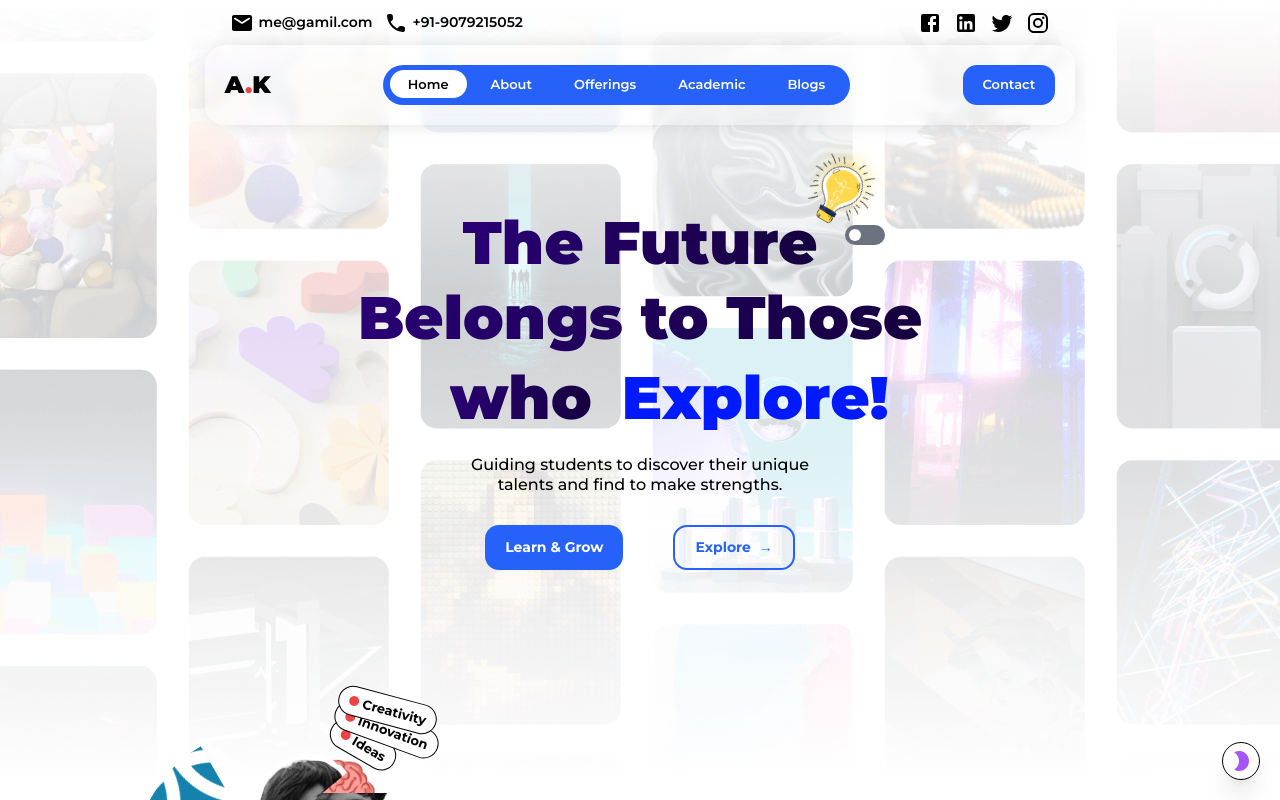
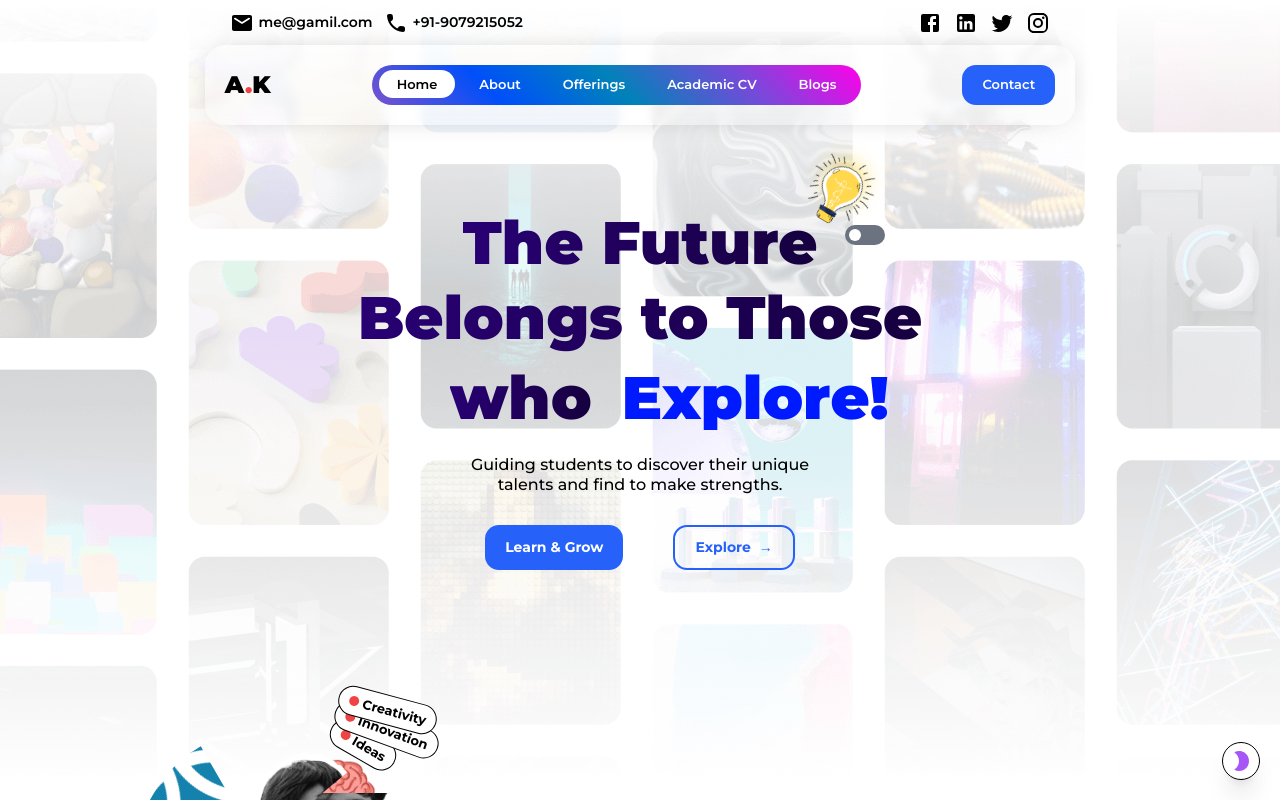
Before and after one commit to Prashant-S29/Akshat-Portfolio, a Next.js app: page / in a window 1280 px wide. Shown: the top 800 px of the page. Built offline with nearby package versions, Linux system fonts and the light colour scheme.

Commit message:
navbar background color changed

```diff
--- a/app/globals.css
+++ b/app/globals.css
@@ -44,7 +44,7 @@ html {
     45deg,
     #7953cd,
     #004ffa,
-    #0190cd,
+    #0182b9,
     #764ada,
     #ff00ea
   );
--- a/clientComponents/navbarMenuDesktop.tsx
+++ b/clientComponents/navbarMenuDesktop.tsx
@@ -16,7 +16,7 @@ const NAVBAR_MENU_D = () => {
     <>
       <div className="flex items-center">
         <div>
-          <ul className="flex gap-[6px] text-[13px] bg-[#2662fa]  py-[10px] px-[7px] rounded-full">
+          <ul className="flex gap-[6px] text-[13px] navbarMenu-gradient  py-[10px] px-[7px] rounded-full">
             {navMenuLinks.map((navLinkDetail, index) => (
               <li key={index}>
                 <Link
--- a/contants.ts
+++ b/contants.ts
@@ -13,7 +13,7 @@ const navMenuLinks: { href: string; text: string }[] = [
   },
   {
     href: "/academic-cv",
-    text: "Academic",
+    text: "Academic CV",
   },
   {
     href: "/blogs",
```
